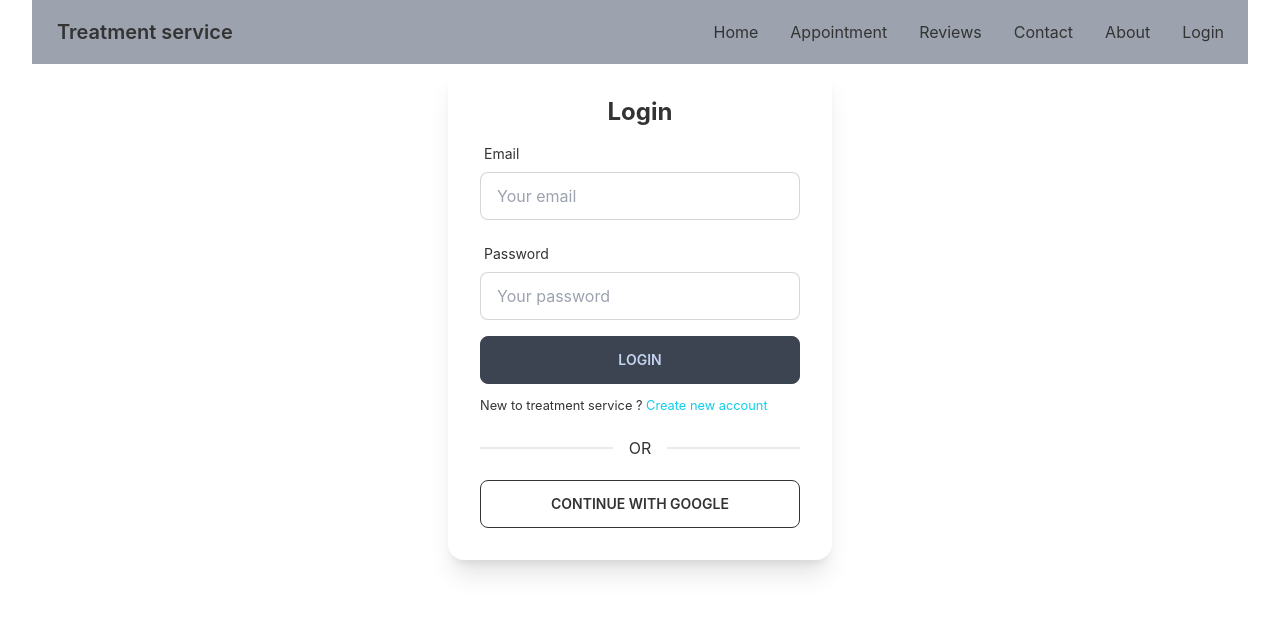
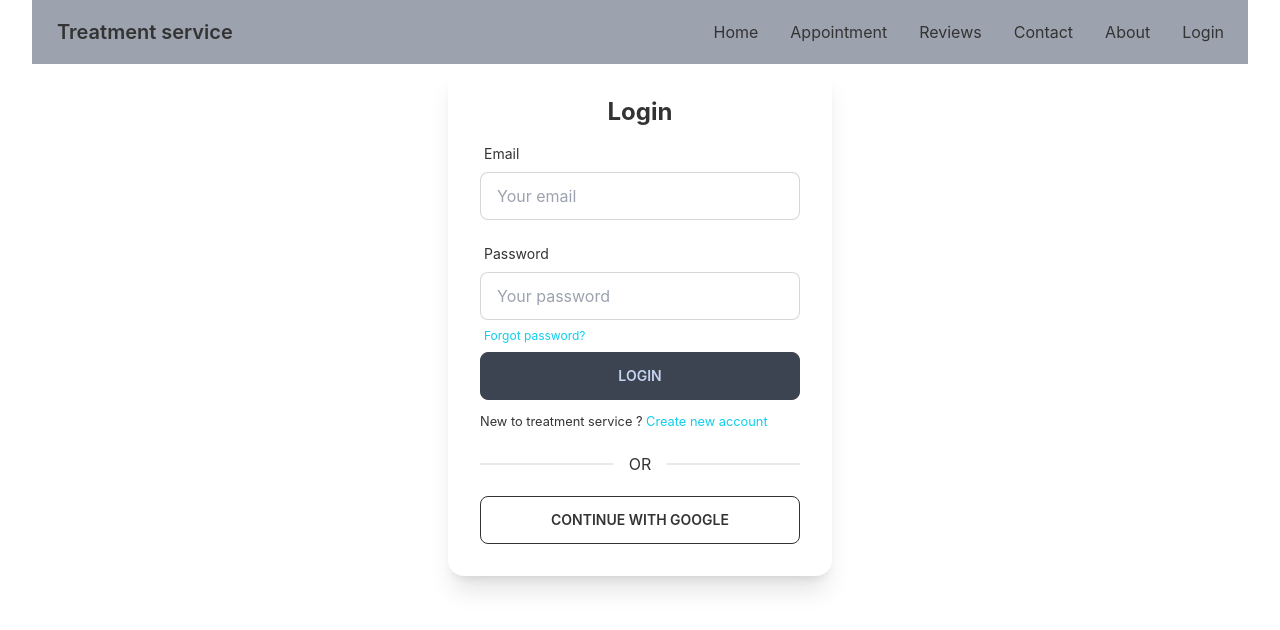
Before and after one commit to sarafat27/Treatment-service-client, a React (Create React App) app: page /login in a window 1280 px wide. Shown: the top 630 px of the page. Built offline with nearby package versions, Linux system fonts and the light colour scheme; no server answers.

Commit message:
reset password & email  verification done

```diff
--- a/src/Pages/Login/Login.js
+++ b/src/Pages/Login/Login.js
@@ -1,6 +1,6 @@
-import React, { useEffect } from 'react';
+import React, { useEffect, useRef } from 'react';
 import auth from '../../firebase.init';
-import { useSignInWithEmailAndPassword, useSignInWithGoogle } from 'react-firebase-hooks/auth';
+import { useSendPasswordResetEmail, useSignInWithEmailAndPassword, useSignInWithGoogle } from 'react-firebase-hooks/auth';
 import { useForm } from 'react-hook-form';
 import Loading from '../Shared/Loading';
 import { Link, useLocation, useNavigate } from 'react-router-dom';
@@ -13,6 +13,9 @@ const Login = () => {
         loading,
         error,
     ] = useSignInWithEmailAndPassword(auth);
+    const [sendPasswordResetEmail, sending, resetError] = useSendPasswordResetEmail(
+        auth
+    );
     const { register, formState: { errors }, handleSubmit } = useForm();
     const navigate = useNavigate();
     const location = useLocation();
@@ -24,18 +27,29 @@ const Login = () => {
         }
     }, [user, gUser, from, navigate])
 
-    if (loading || gLoading) {
+    if (loading || gLoading || sending) {
         return <Loading></Loading>
     }
 
     let signInError;
-    if (error || gError) {
-        signInError = <p className='text-red-600'>{error?.message || gError?.message}</p>
+    if (error || gError || resetError) {
+        signInError = <p className='text-red-600'>{error?.message || gError?.message || resetError?.message}</p>
     }
 
     const onSubmit = data => {
         signInWithEmailAndPassword(data.email, data.password)
     };
+
+    const resetPassword = async () => {
+        const email = prompt('please give your email')
+        if (email) {
+            await sendPasswordResetEmail(email);
+            alert('email sent')
+        }
+        else {
+            alert('please give your email')
+        }
+    }
     return (
         <div className='flex justify-center'>
             <div className="card w-96 bg-base-100 shadow-xl">
@@ -80,6 +94,8 @@ const Login = () => {
                             <label className="label">
                                 {errors.password?.type === 'required' && <span className="label-text-alt text-red-600">{errors.password.message}</span>}
                                 {errors.password?.type === 'minLength' && <span className="label-text-alt text-red-600">{errors.password.message}</span>}
+                                <span onClick={resetPassword}
+                                    className="label-text-alt text-primary">Forgot password?</span>
                             </label>
                         </div>
                         {signInError}
--- a/src/Pages/Login/Signup.js
+++ b/src/Pages/Login/Signup.js
@@ -12,7 +12,7 @@ const Signup = () => {
         user,
         loading,
         error,
-    ] = useCreateUserWithEmailAndPassword(auth);
+    ] = useCreateUserWithEmailAndPassword(auth, { sendEmailVerification: true });
     const [updateProfile, updating, updateError] = useUpdateProfile(auth);
     const { register, formState: { errors }, handleSubmit } = useForm();
     const navigate = useNavigate()
@@ -27,13 +27,14 @@ const Signup = () => {
     }
 
     if (user || gUser) {
-        console.log(user || gUser)
+        console.log(user || gUser);
     }
 
     const onSubmit = async data => {
         await createUserWithEmailAndPassword(data.email, data.password);
         await updateProfile({ displayName: data.name });
-        navigate('/appointment')
+        navigate('/appointment');
+        alert('verification email sent')
     };
     return (
         <div className='flex justify-center'>
```
